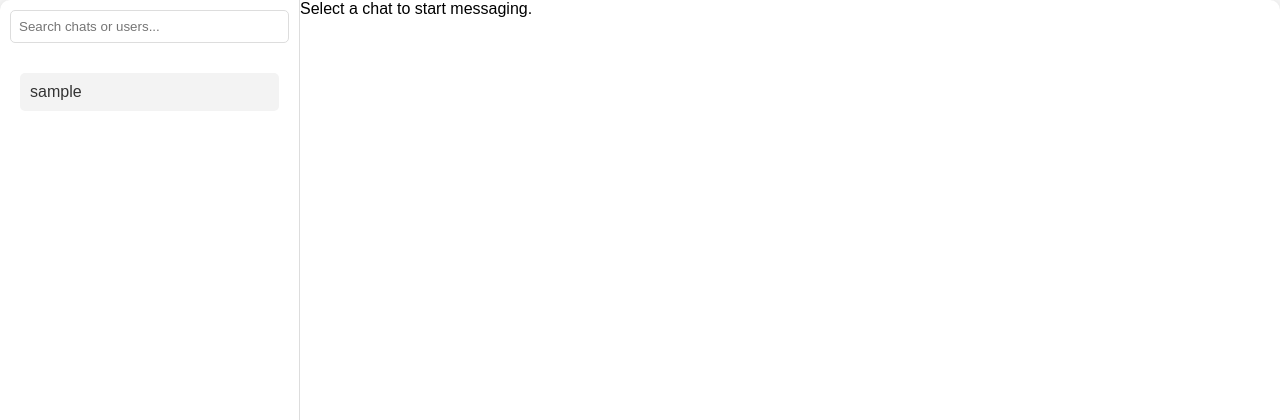
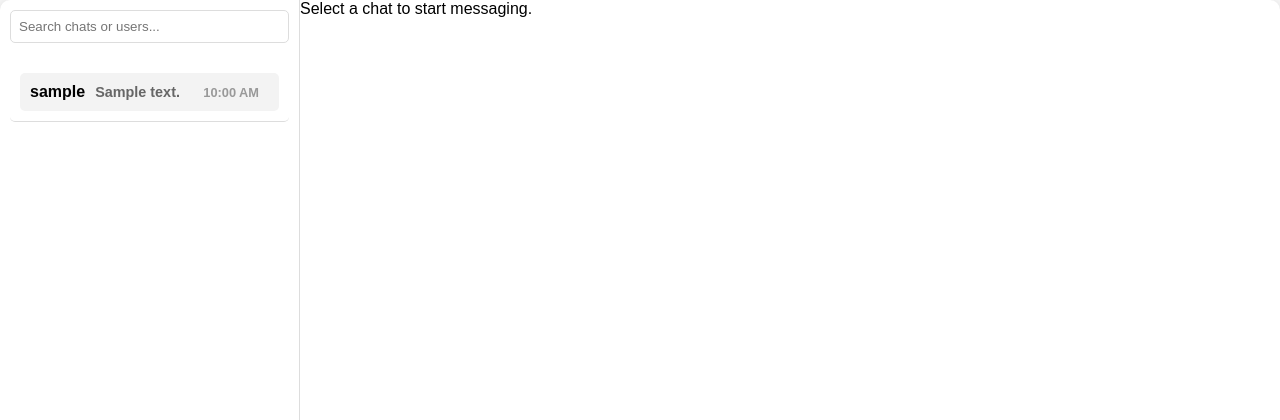
Before and after one commit to asphodel42/Eternia, a Flask app: page /chats in a window 1280 px wide. Shown: the top 420 px of the page. Run offline with Flask 3, Linux system fonts and the light colour scheme; the visitor is signed in with stand-in values (Sample User, id 1); tables that the repository leaves empty hold one stand-in row (values such as "Sample post"); some libraries are stand-ins or nearby versions.

Commit message:
added chats sorting irl by recent messages

```diff
--- a/app.py
+++ b/app.py
@@ -72,6 +72,26 @@ def chat(chat_id):
     messages = get_messages(chat_id)
 
     return render_template('chat.html', chat=chat, messages=messages, chats=get_chats(user_id))
+
+@app.route('/api/chats', methods=['GET'])
+def api_chats():
+    if 'user_id' not in session:
+        return jsonify({'error': 'User not logged in'}), 403
+
+    user_id = session['user_id']
+
+    # Отримуємо чати користувача, включаючи останнє повідомлення
+    chats = get_chats(user_id)
+
+    # Формуємо дані для відповіді
+    chats_data = [{
+        'id': chat.id,  # Замість chat['id'] використовуємо chat.id
+        'other_username': chat.other_username,
+        'last_message_content': chat.last_message_content,
+        'last_message_time': chat.last_message_time,
+    } for chat in chats]
+
+    return jsonify({'chats': chats_data})
 
 @app.route('/send_message', methods=['POST'])
 def send_message():
--- a/db.py
+++ b/db.py
@@ -168,9 +168,10 @@ def add_message(user_id, chat_id, text):
 
 # Function to get all user chats
 def get_chats(user_id):
-    """Get all chats for a user and include the username of the other user."""
+    """Get all chats for a user and include the username of the other user, sorted by the last message timestamp."""
     session = Session()
     try:
+        # Отримуємо всі чати для користувача
         chats = session.query(Chat).filter(
             (Chat.user1_id == user_id) | (Chat.user2_id == user_id)
         ).all()
@@ -181,7 +182,21 @@ def get_chats(user_id):
                 chat.other_username = session.query(User.username).filter(User.id == chat.user1_id).first().username
             else:
                 chat.other_username = session.query(User.username).filter(User.id == chat.user2_id).first().username
-        return chats
+
+            # Отримуємо останнє повідомлення для чату
+            last_message = session.query(Message).filter_by(chat_id=chat.id).order_by(Message.timestamp.desc()).first()
+
+            if last_message:
+                chat.last_message_time = last_message.timestamp
+                chat.last_message_content = last_message.content
+            else:
+                chat.last_message_time = None
+                chat.last_message_content = None
+
+        # Сортуємо чати за часом останнього повідомлення (від найновіших до найстаріших)
+        sorted_chats = sorted(chats, key=lambda chat: chat.last_message_time if chat.last_message_time else datetime.min, reverse=True)
+
+        return sorted_chats
     except Exception as e:
         print(f"Error fetching chats: {e}")
         return []
--- a/static/css/chat.css
+++ b/static/css/chat.css
@@ -220,3 +220,55 @@ body {
     font-size: 12px;
     color: #777;
 }
+
+/* Стилі для списку чатів */
+.chat-items {
+    list-style-type: none;
+    padding: 0;
+    margin: 0;
+}
+
+/* Стиль для кожного елемента чату */
+.chat-item {
+    display: flex;
+    align-items: center;
+    padding: 10px;
+    border-bottom: 1px solid #ddd;
+    transition: background-color 0.3s;
+}
+
+/* Колір при наведенні */
+.chat-item:hover {
+    background-color: #f1f1f1;
+}
+
+/* Стиль для посилання на чат */
+.chat-link {
+    flex-grow: 1;
+    text-decoration: none;
+    color: inherit;
+    display: flex;
+    justify-content: space-between;
+    align-items: center;
+}
+
+/* Стиль для імені користувача */
+.chat-link span {
+    font-weight: bold;
+    margin-right: 10px;
+}
+
+/* Стиль для останнього повідомлення */
+.last-message {
+    font-size: 0.9em;
+    color: #666;
+    flex-grow: 2;
+    padding-right: 10px;
+}
+
+/* Стиль для часу останнього повідомлення */
+.last-message-time {
+    font-size: 0.8em;
+    color: #999;
+    white-space: nowrap;
+}
```
Also changed, not shown: static/js/chat.js (+52 -2 lines).
